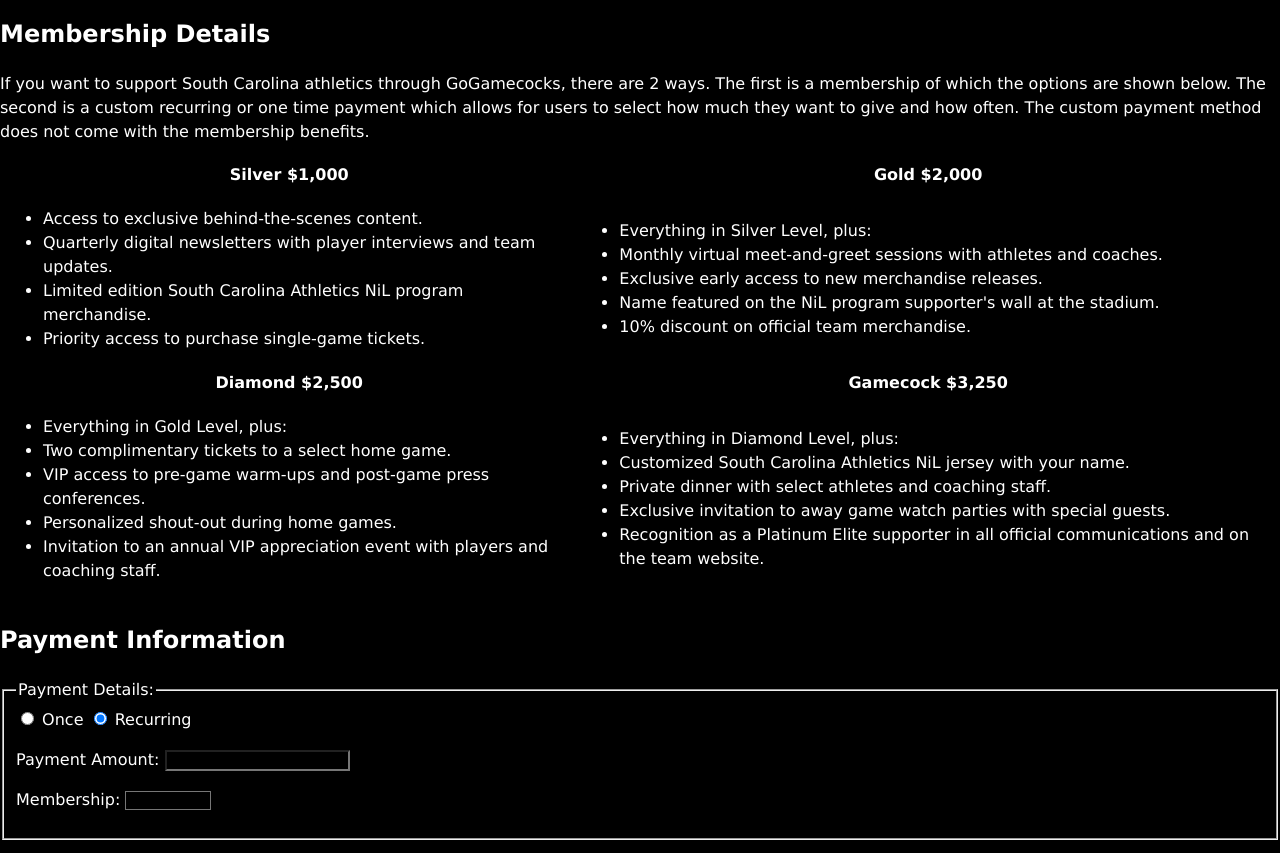
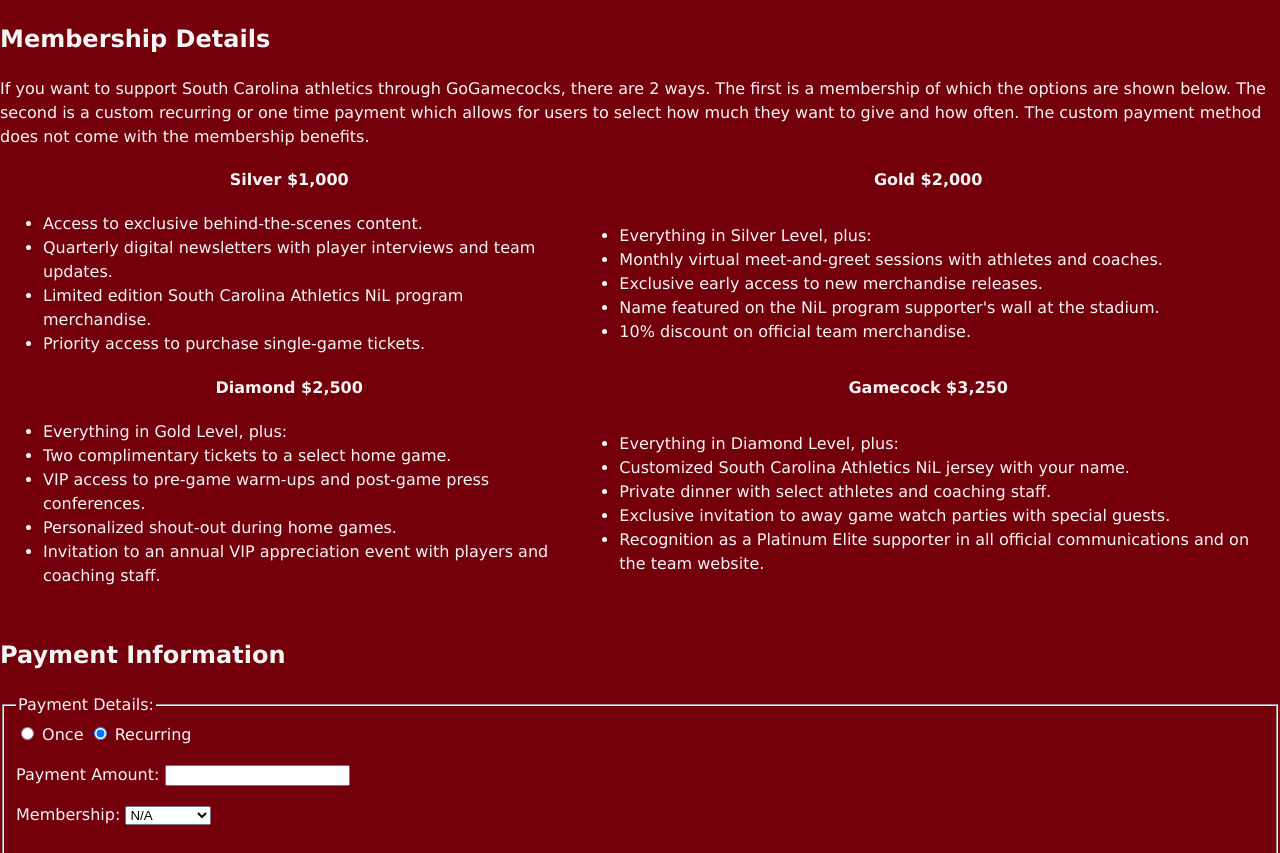
Before and after one commit to clanier-21/SC-Athletics-, a plain HTML site: page form.html in a window 1280 px wide. Shown: the part 125-978 px from the top of the page. Drawn offline with Linux system fonts and the light colour scheme.

Commit message:
Add files via upload

```diff
--- a/form.html
+++ b/form.html
@@ -99,6 +99,7 @@
                     <p>
                           <label for="membership">Membership:</label>
                           <select name="membership" id="membership">
+                          <option value="N/A">N/A</option>
                           <option value="Silver">Silver</option>
                           <option value="Gold">Gold</option>
                           <option value="Diamond">Diamond</option>
--- a/styles/styles.css
+++ b/styles/styles.css
@@ -1,14 +1,11 @@
 /*Entire webpage color, text color, font style and general text spacing*/
-* {
-    background-color: black;
-}
-
 body {
     color: white;
     font-family: Verdana, Geneva, Tahoma, sans-serif;
     font-size: 16px;
     margin: 0;
     line-height: 1.5;
+    background-color: black;
 }
 
 /*Makes the list appear w/o bullets, makes padding & margin 0 in addition makes the nav bar black*/
@@ -66,6 +63,7 @@ main article div {
 /*Centers text for the article section*/
 article h2 {
     text-align: center;
+
 }
 
 /* centers the text for the divs and creates a border to position the text farther above the image*/
@@ -83,3 +81,9 @@ img.highlight-players {
     display: block;
     margin: auto;
 }
+
+main section {
+    background-color: #73000A;
+    color: whitesmoke;
+    padding: 5px 0px 5px 0px;
+}
```
